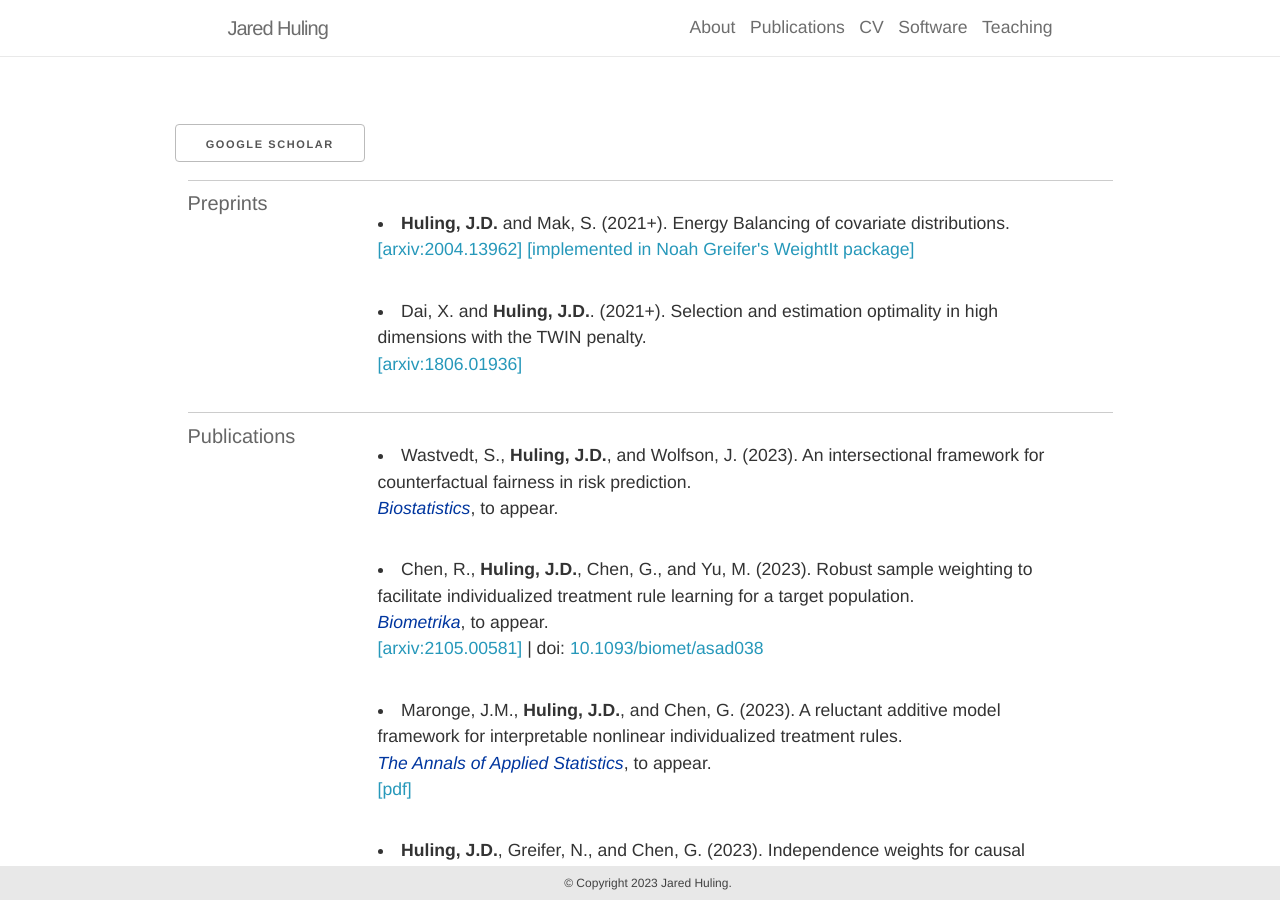
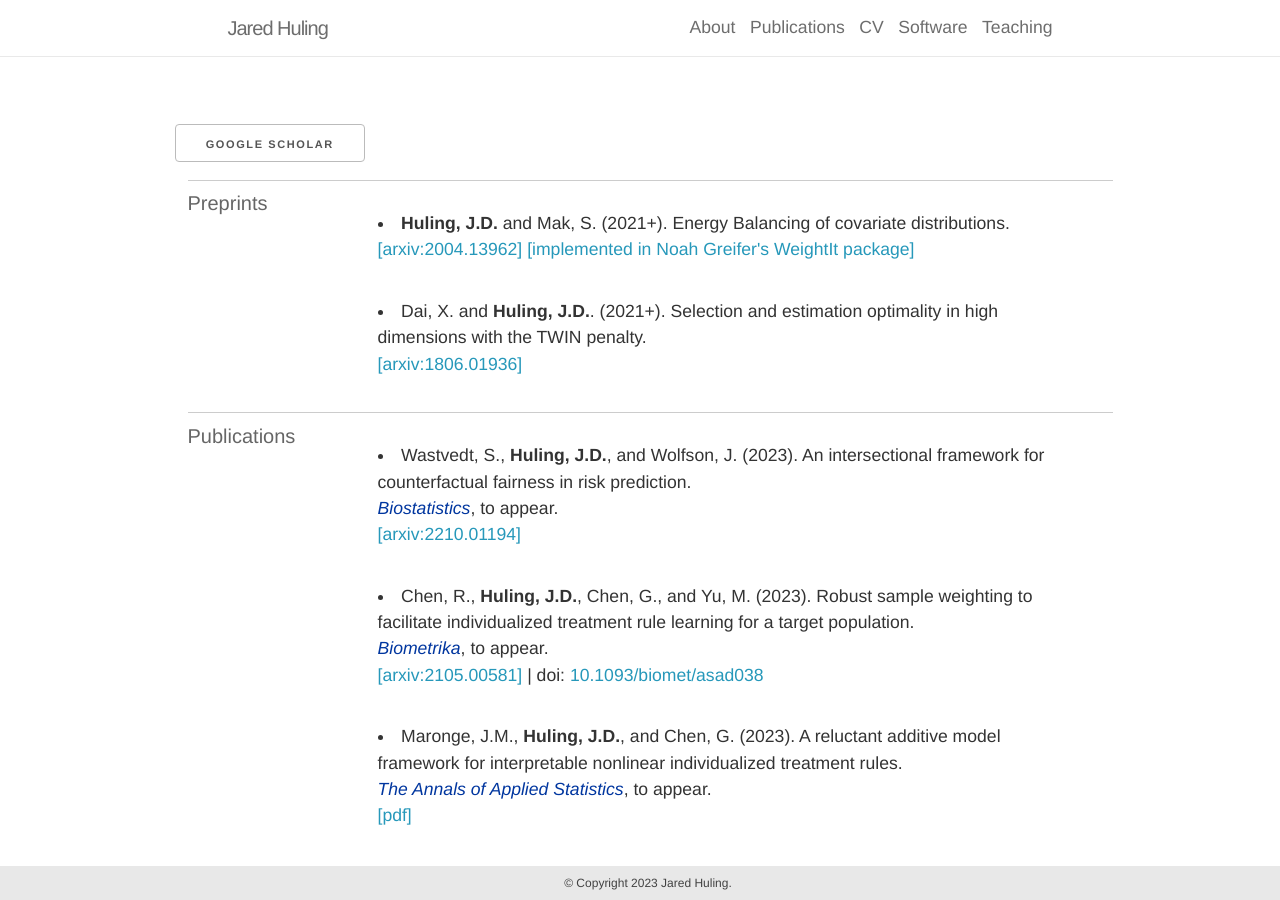
Before and after one commit to jaredhuling/jaredhuling.github.io, a Jekyll site: the page built from _pages/publications.md, in a window 1280 px wide and 900 px high. Built offline with Jekyll 4.4.1, drawn with Linux system fonts in a browser that asks for light colours; nearby versions of some CDN libraries.

Commit message:
arxiv link

```diff
--- a/_pages/publications.md
+++ b/_pages/publications.md
@@ -55,7 +55,8 @@ years: [2018, 2017, 2016]
       <p class="bibliography">
           Wastvedt, S., <author>Huling, J.D.</author>, and Wolfson, J. (2023).
             An intersectional framework for counterfactual fairness in risk prediction. <br>
-          <journal>Biostatistics</journal>, to appear.
+          <journal>Biostatistics</journal>, to appear. <br>
+          <a href="https://arxiv.org/abs/2210.01194">[arxiv:2210.01194]</a>
       </p>
 
       <p class="bibliography">
```
